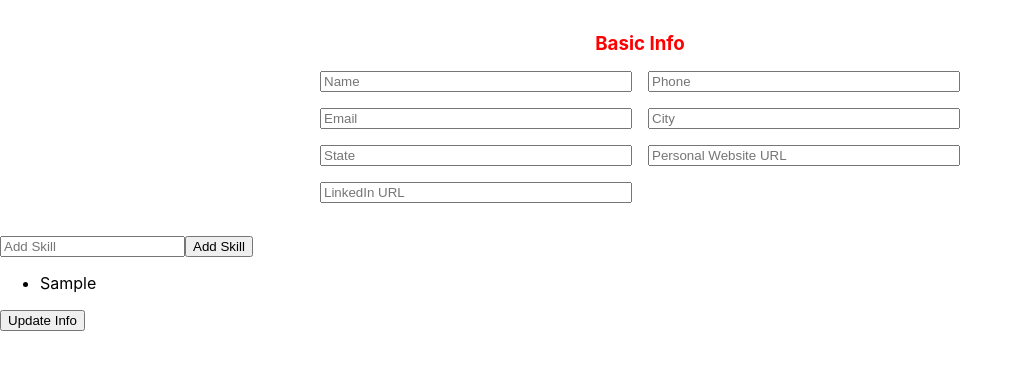
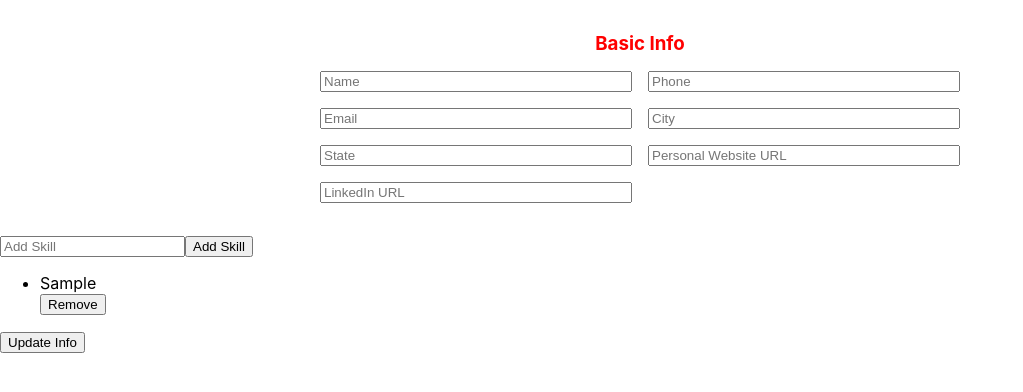
Before and after one commit to agabra23/cv-app, a React (Create React App) app: page / in a window 1280 px wide. Both pictures are taken after typing "Sample" into the empty fields and a click on the button "Add Skill". Shown: the top 392 px of the page, without its empty margins (0-1023 px from the left). Built offline with nearby package versions, Linux system fonts and the light colour scheme.

Commit message:
Add a remove option for skills list

```diff
--- a/src/App.jsx
+++ b/src/App.jsx
@@ -45,6 +45,16 @@ class App extends Component {
     );
   };
 
+  deleteItem = (index) => {
+    const tempList = this.state.skillList;
+
+    tempList.splice(index, 1);
+
+    this.setState({ skillList: tempList }, () => {
+      console.log(this.state.skillList);
+    });
+  };
+
   render() {
     return (
       <CVForm
@@ -52,6 +62,7 @@ class App extends Component {
         updateClickHandler={this.updateClickHandler}
         skillList={this.state.skillList}
         handleSkillClick={this.handleSkillClick}
+        deleteHandle={this.deleteItem}
       />
     );
   }
--- a/src/components/sections/CVForm.jsx
+++ b/src/components/sections/CVForm.jsx
@@ -16,12 +16,17 @@ export default class CVForm extends Component {
       updateClickHandler,
       skillList,
       handleSkillClick,
+      deleteHandle,
     } = this.props;
 
     return (
       <div className="CVForm">
         <BasicInfo handleInputChange={handleInputChange} />
-        <Skills skillList={skillList} handleSkillClick={handleSkillClick} />
+        <Skills
+          skillList={skillList}
+          handleSkillClick={handleSkillClick}
+          deleteHandle={deleteHandle}
+        />
         <Education />
         <Work />
 
--- a/src/components/sections/SkillOverview.jsx
+++ b/src/components/sections/SkillOverview.jsx
@@ -4,9 +4,10 @@ export default class SkillOverview extends Component {
   render() {
     const skills = this.props.skillList.map((skill, index) => {
       return (
-        <li className="skill-item" key={index}>
-          {skill}
-        </li>
+        <div className="skill-item" key={index}>
+          <li className="skill-bullet">{skill}</li>
+          <button onClick={() => this.props.deleteHandle(index)}>Remove</button>
+        </div>
       );
     });
 
--- a/src/components/sections/Skills.jsx
+++ b/src/components/sections/Skills.jsx
@@ -18,13 +18,12 @@ export default class Skills extends Component {
     this.props.handleSkillClick(this.state.currentValue);
 
     this.setState({ currentValue: "" });
-
-
   };
 
   render() {
     const { currentValue } = this.state;
     const skillList = this.props.skillList;
+    const deleteHandle = this.props.deleteHandle;
 
     return (
       <div id="skillsSection">
@@ -37,7 +36,7 @@ export default class Skills extends Component {
         <button type="button" onClick={this.updateSkillsList}>
           Add Skill
         </button>
-        <SkillOverview skillList={skillList} />
+        <SkillOverview skillList={skillList} deleteHandle={deleteHandle} />
       </div>
     );
   }
```
